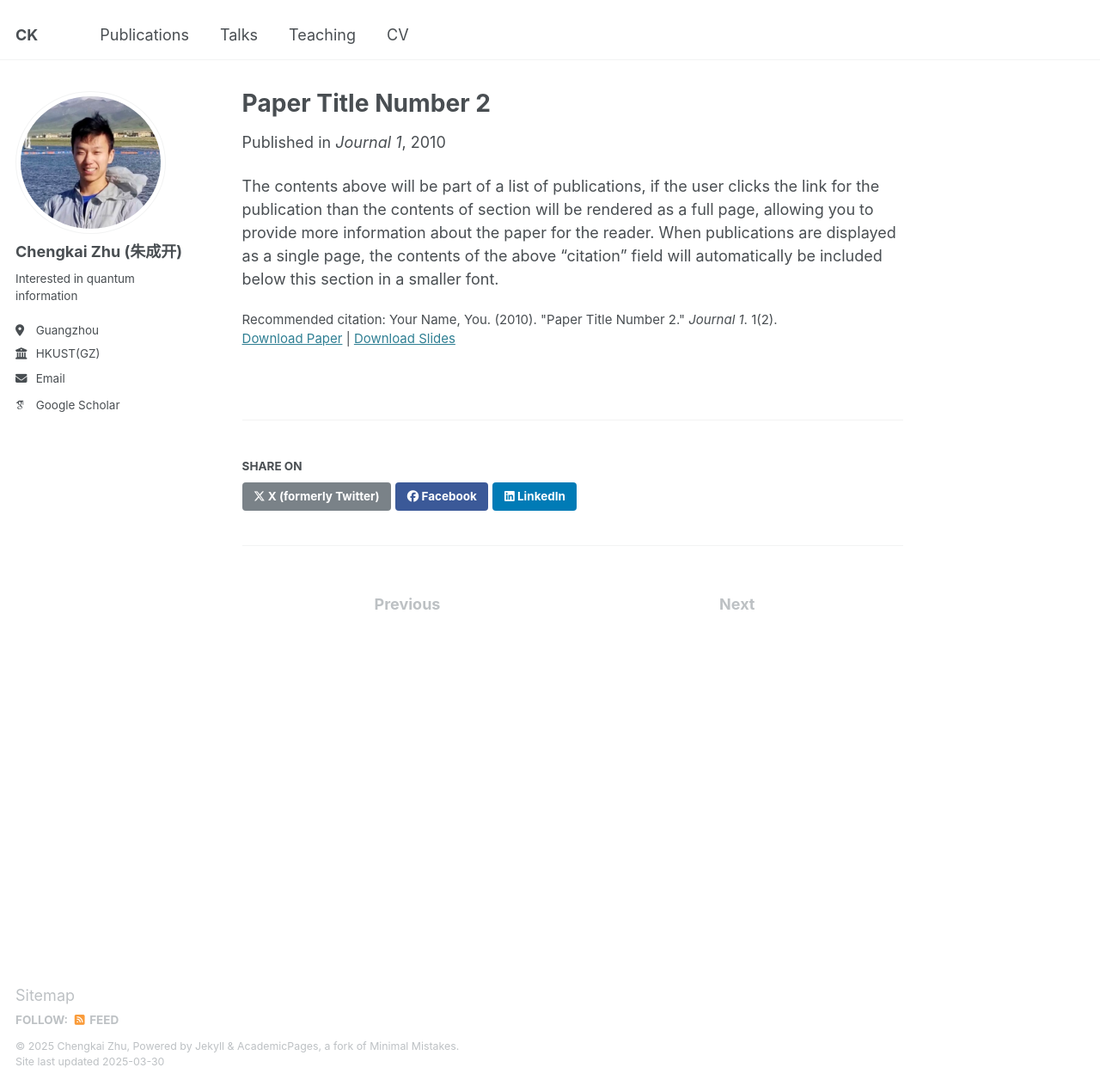
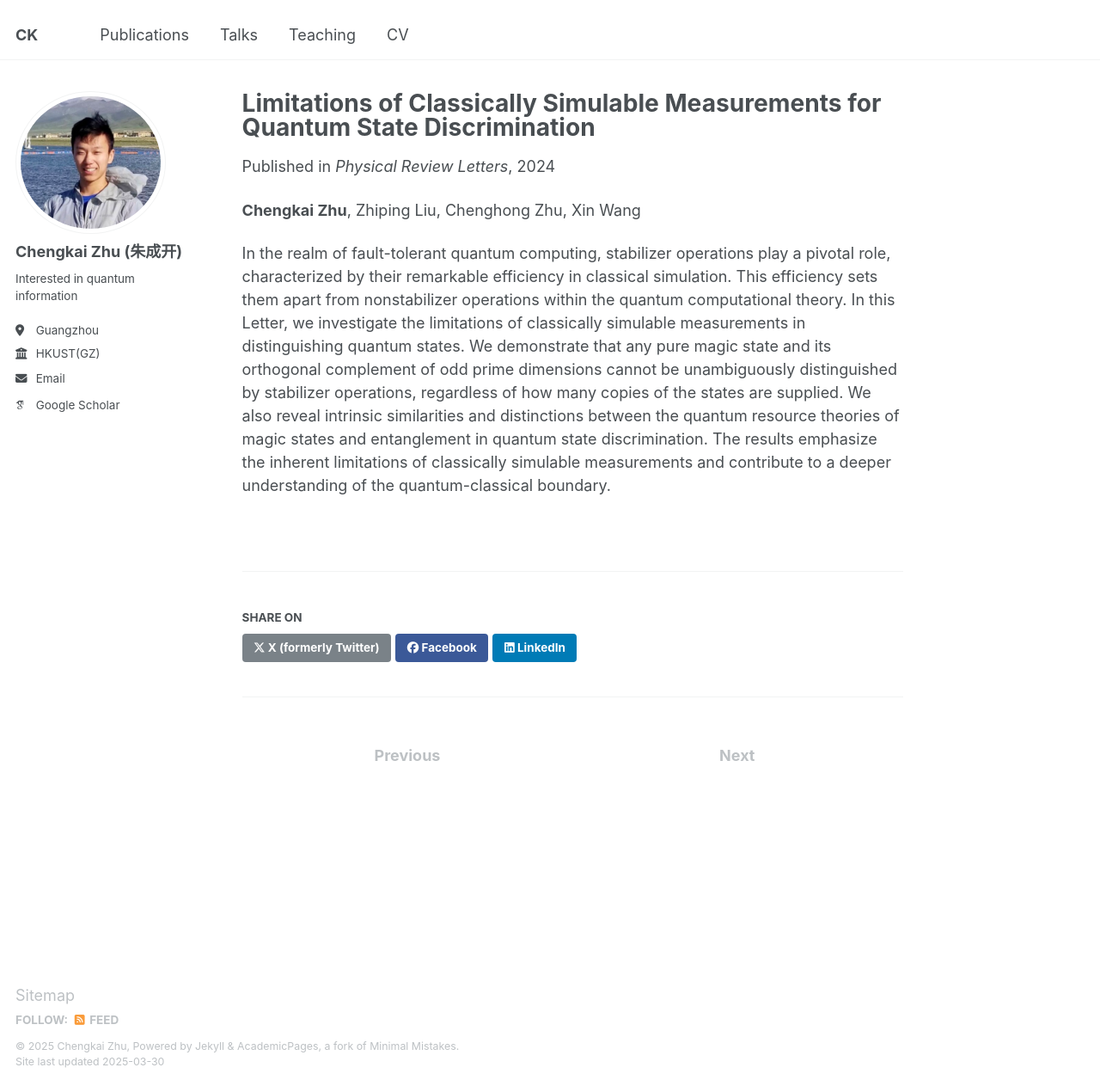
Before and after one commit to Chengkai-Zhu/Chengkai-Zhu.github.io, a Jekyll site: the page built from _publications/2010-10-01-paper-title-number-2.md, in a window 1280 px wide and 1263 px high. Shown: the whole window at 86% size. Built offline with Jekyll 4.4.1, drawn with Linux system fonts in a browser that asks for light colours; some web fonts are replaced.

Commit message:
Update 2010-10-01-paper-title-number-2.md

```diff
--- a/_publications/2010-10-01-paper-title-number-2.md
+++ b/_publications/2010-10-01-paper-title-number-2.md
@@ -1,14 +1,13 @@
 ---
-title: "Paper Title Number 2"
+title: "Limitations of Classically Simulable Measurements for Quantum State Discrimination"
 collection: publications
 category: manuscripts
 permalink: /publication/2010-10-01-paper-title-number-2
-excerpt: 'This paper is about the number 2. The number 3 is left for future work.'
-date: 2010-10-01
-venue: 'Journal 1'
-slidesurl: 'http://academicpages.github.io/files/slides2.pdf'
-paperurl: 'http://academicpages.github.io/files/paper2.pdf'
-citation: 'Your Name, You. (2010). &quot;Paper Title Number 2.&quot; <i>Journal 1</i>. 1(2).'
+date: 2024-07-02
+venue: 'Physical Review Letters'
+paperurl: 'https://journals.aps.org/prl/abstract/10.1103/PhysRevLett.133.010202'
 ---
 
-The contents above will be part of a list of publications, if the user clicks the link for the publication than the contents of section will be rendered as a full page, allowing you to provide more information about the paper for the reader. When publications are displayed as a single page, the contents of the above "citation" field will automatically be included below this section in a smaller font.
+**Chengkai Zhu**, Zhiping Liu, Chenghong Zhu, Xin Wang
+
+In the realm of fault-tolerant quantum computing, stabilizer operations play a pivotal role, characterized by their remarkable efficiency in classical simulation. This efficiency sets them apart from nonstabilizer operations within the quantum computational theory. In this Letter, we investigate the limitations of classically simulable measurements in distinguishing quantum states. We demonstrate that any pure magic state and its orthogonal complement of odd prime dimensions cannot be unambiguously distinguished by stabilizer operations, regardless of how many copies of the states are supplied. We also reveal intrinsic similarities and distinctions between the quantum resource theories of magic states and entanglement in quantum state discrimination. The results emphasize the inherent limitations of classically simulable measurements and contribute to a deeper understanding of the quantum-classical boundary.
```
